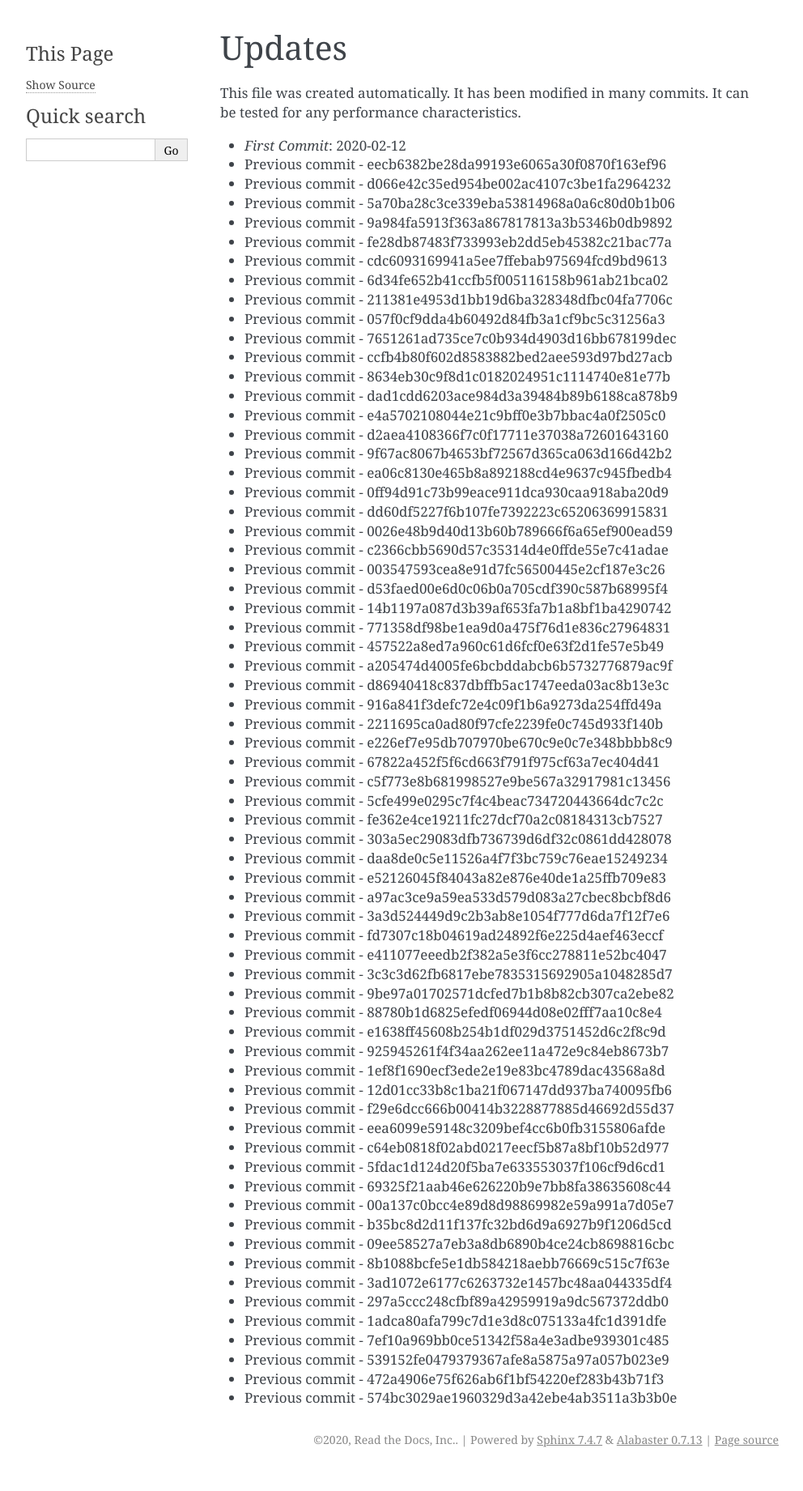
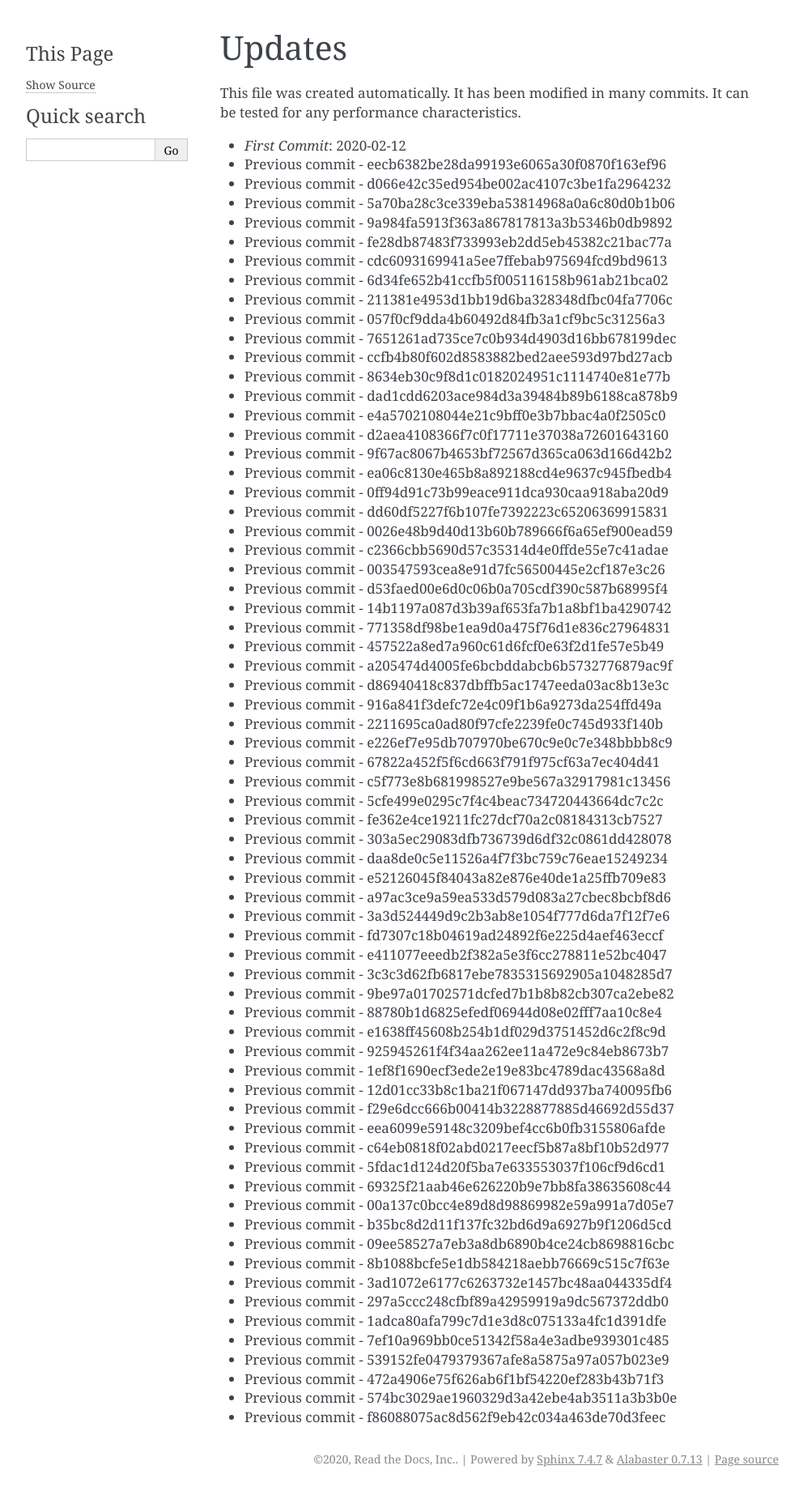
Before and after one commit to readthedocs/rtd-git-stresstest, a Sphinx documentation site: the page built from docs/updates.rst, in a window 1280 px wide. Shown: the whole page at 81% size, without its empty margins (148-1140 px from the left). Built offline with Sphinx 7.4.7, drawn with Linux system fonts in a browser that asks for light colours; before the commit the page ends 1817 px from its top, so only the background shows below that.

Commit message:
Generating commit from previous: f86088075ac8d562f9eb42c034a463de70d3feec

```diff
--- a/docs/updates.rst
+++ b/docs/updates.rst
@@ -71,3 +71,4 @@ It can be tested for any performance characteristics.
 * Previous commit - 539152fe0479379367afe8a5875a97a057b023e9
 * Previous commit - 472a4906e75f626ab6f1bf54220ef283b43b71f3
 * Previous commit - 574bc3029ae1960329d3a42ebe4ab3511a3b3b0e
+* Previous commit - f86088075ac8d562f9eb42c034a463de70d3feec
```
